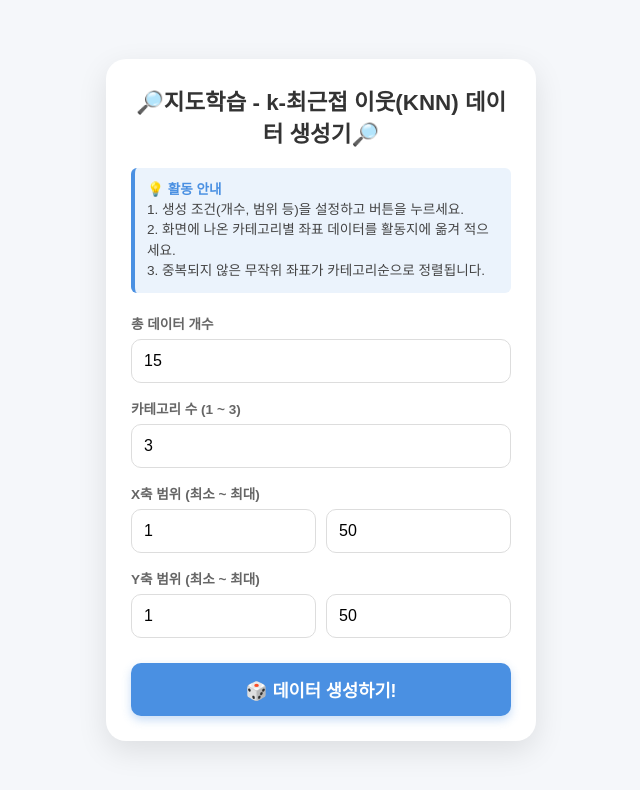
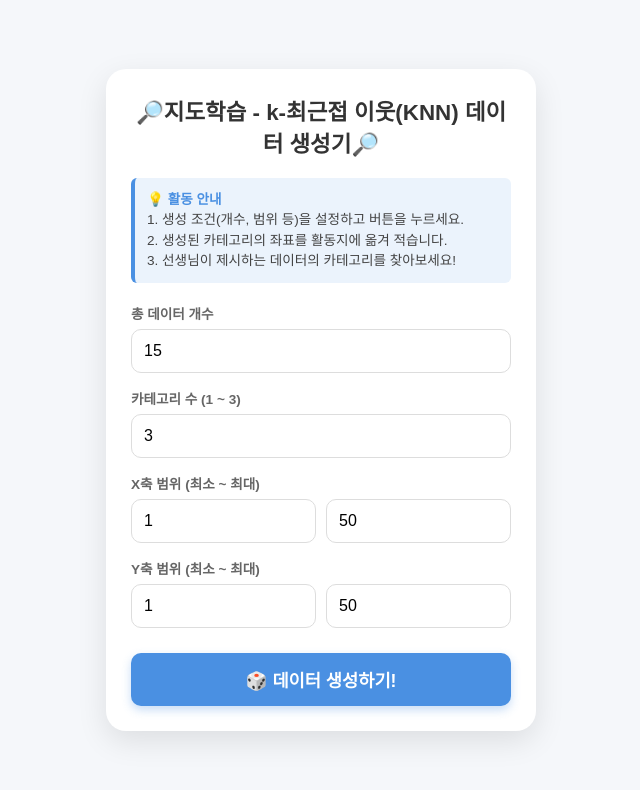
Before and after one commit to sw-is-seungwon/knn-edu, a plain HTML site: page index.html in a window 1280 px wide. Shown: the whole page, without its empty margins (319-959 px from the left). Drawn offline with Linux system fonts and the light colour scheme.

Commit message:
Update index.html

```diff
--- a/index.html
+++ b/index.html
@@ -17,7 +17,7 @@
         .container { background: var(--card-color); width: 100%; max-width: 430px; padding: 25px; border-radius: 20px; box-shadow: 0 10px 30px rgba(0,0,0,0.1); }
         h1 { font-size: 1.4rem; text-align: center; margin-bottom: 20px; color: #333; }
 
-        /* 💡 [안내 문구 영역] 깔끔한 디자인의 안내 상자 */
+        /* 💡 안내 문구 박스 출 */
         .notice-box { background-color: #EBF3FC; border-left: 4px solid var(--primary-color); padding: 12px; border-radius: 6px; margin-bottom: 20px; font-size: 0.85rem; color: #444; line-height: 1.5; }
         .notice-box strong { color: var(--primary-color); }
 
@@ -57,8 +57,8 @@
     <div class="notice-box">
         <strong>💡 활동 안내</strong><br>
         1. 생성 조건(개수, 범위 등)을 설정하고 버튼을 누르세요.<br>
-        2. 화면에 나온 카테고리별 좌표 데이터를 활동지에 옮겨 적으세요.<br>
-        3. 중복되지 않은 무작위 좌표가 카테고리순으로 정렬됩니다.
+        2. 생성된 카테고리의 좌표를 활동지에 옮겨 적습니다.<br>
+        3. 선생님이 제시하는 데이터의 카테고리를 찾아보세요!
     </div>
 
     <div class="input-group">
```
